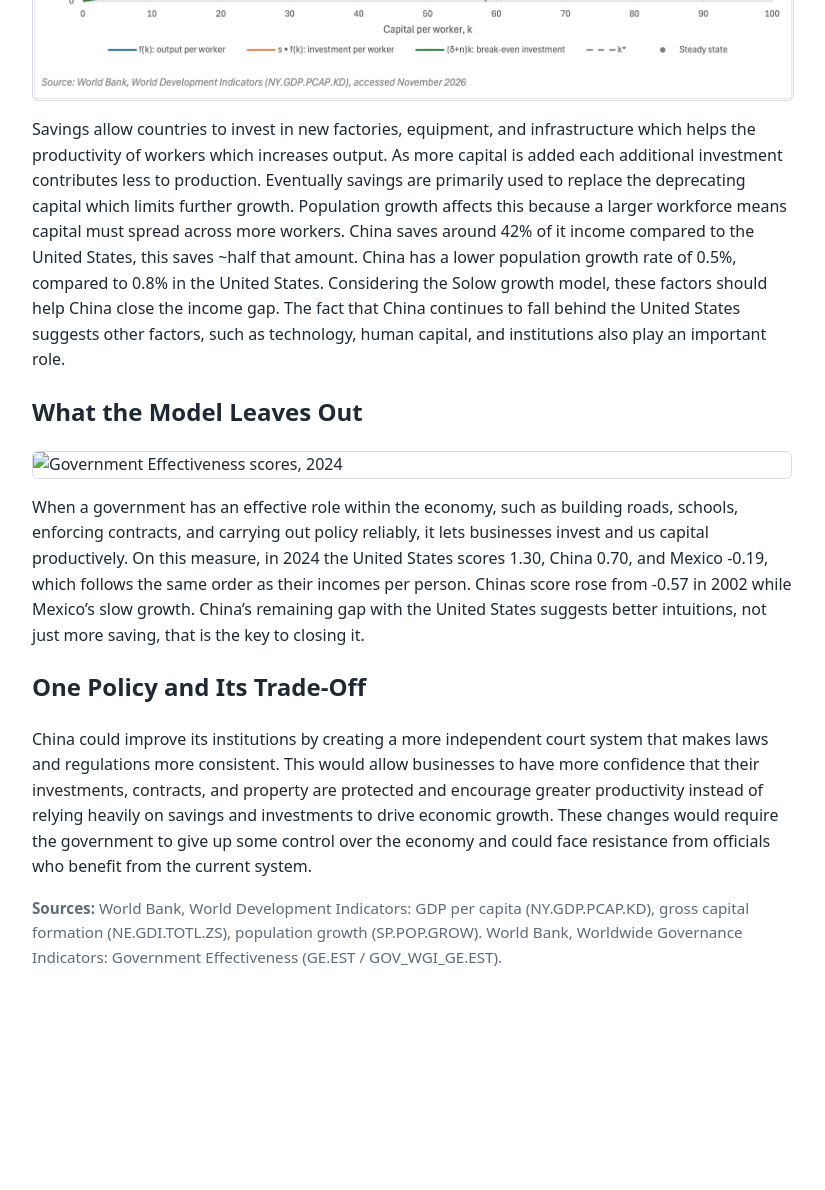
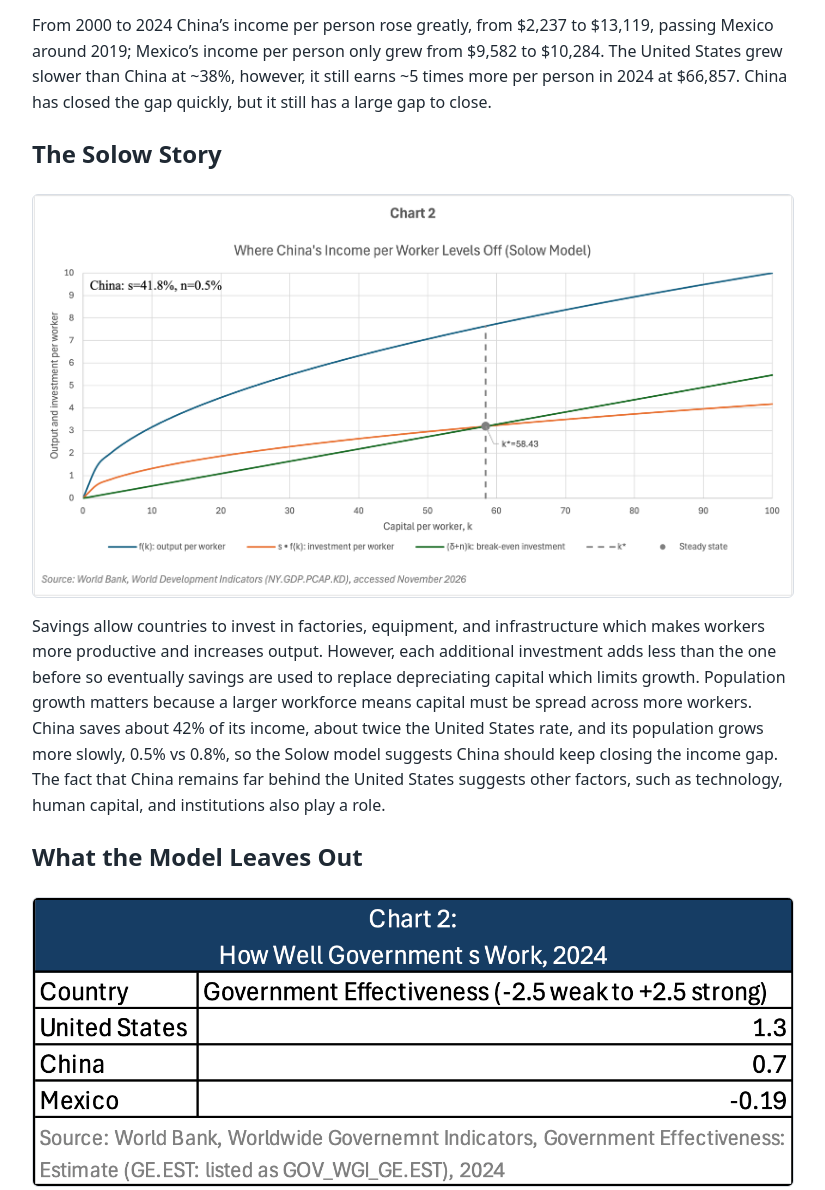
Before and after one commit to RaynaChia/e-portfolio-2027, a plain HTML site: page econ305.html in a window 1280 px wide. Shown: the part 889-2079 px from the top of the page, without its empty margins (228-1053 px from the left). Before the commit the page ends 1905 px from the top, so only its background shows below. Drawn offline with Linux system fonts and the light colour scheme.

Commit message:
Revise content and images in econ305.html
Updated images and improved text clarity regarding income growth comparisons between China, the U.S., and Mexico. Enhanced explanations of economic concepts related to savings, productivity, and government effectiveness.

```diff
--- a/econ305.html
+++ b/econ305.html
@@ -19,20 +19,17 @@
   <p class="muted">Rayna Chiavario</p>
 
   <h2>What Happened</h2>
-  <img src="chart1.png" alt="Income per person, 2000–2024: United States, Mexico, and China">
-  <p>From 2000 to 2024 China’s income per person grew exponentially, from $2,237 to $13,119, passing Mexico around 2019. Mexico’s income per person only grew from $9,582 to $10,284. The United States grew slowest, ~38%, however, it still earns ~5 times more per person than China in 2024 at $66,857. China has closed the gap quickly, but it still has a large gap to close.</p>
+  <img src="GDPPC.png" alt="Income per person, 2000–2024: United States, Mexico, and China">
+  <p>From 2000 to 2024 China’s income per person rose greatly, from $2,237 to $13,119, passing Mexico around 2019; Mexico’s income per person only grew from $9,582 to $10,284. The United States grew slower than China at ~38%, however, it still earns ~5 times more per person in 2024 at $66,857. China has closed the gap quickly, but it still has a large gap to close.</p>
 
   <h2>The Solow Story</h2>
-  <img src="solow.png" alt="Solow diagram for China">
-  <p>Savings allow countries to invest in new factories, equipment, and infrastructure which helps the productivity of workers which increases output. As more capital is added each additional investment contributes less to production. Eventually savings are primarily used to replace the deprecating capital which limits further growth. Population growth affects this because a larger workforce means capital must spread across more workers. China saves around 42% of it income compared to the United States, this saves ~half that amount. China has a lower population growth rate of 0.5%, compared to 0.8% in the United States. Considering the Solow growth model, these factors should help China close the income gap. The fact that China continues to fall behind the United States suggests other factors, such as technology, human capital, and institutions also play an important role.</p>
-
+  <img src="Solow.png" alt="Solow diagram for China">
+  <p>Savings allow countries to invest in factories, equipment, and infrastructure which makes workers more productive and increases output. However, each additional investment adds less than the one before so eventually savings are used to replace depreciating capital which limits growth. Population growth matters because a larger workforce means capital must be spread across more workers. China saves about 42% of its income, about twice the United States rate, and its population grows more slowly, 0.5% vs 0.8%, so the Solow model suggests China should keep closing the income gap. The fact that China remains far behind the United States suggests other factors, such as technology, human capital, and institutions also play a role.</p>
   <h2>What the Model Leaves Out</h2>
-  <img src="instituions.png" alt="Government Effectiveness scores, 2024">
-  <p>When a government has an effective role within the economy, such as building roads, schools, enforcing contracts, and carrying out policy reliably, it lets businesses invest and us capital productively. On this measure, in 2024 the United States scores 1.30, China 0.70, and Mexico -0.19, which follows the same order as their incomes per person. Chinas score rose from -0.57 in 2002 while Mexico’s slow growth. China’s remaining gap with the United States suggests better intuitions, not just more saving, that is the key to closing it.</p>
-
+  <img src="Table.png" alt="Government Effectiveness scores, 2024">
+  <p>When a government has an effective role within the economy, such as building roads, schools, enforcing contracts, and carrying out policy reliably, it lets businesses invest and use capital productively. On this measure, in 2024 the United States scores 1.30, China 0.70, and Mexico -0.19, which follows the same order as their incomes per person. China’s score rose from -0.57 in 2002 while Mexico’s fell. China’s remaining gap with the United States suggests better institutions, not just more saving.</p>
   <h2>One Policy and Its Trade-Off</h2>
-  <p>China could improve its institutions by creating a more independent court system that makes laws and regulations more consistent. This would allow businesses to have more confidence that their investments, contracts, and property are protected and encourage greater productivity instead of relying heavily on savings and investments to drive economic growth. These changes would require the government to give up some control over the economy and could face resistance from officials who benefit from the current system. </p>
-
+  <p>China could improve its institutions by creating government agencies more professional and the policies more predictable, such as hiring and promoting officials based on performance and applying regulations consistently. This could raise it GE score which could give businesses confidence in their investments and contracts being protected, creating less reliance on saving for economic growth. The cost is that officials would lose some control over the economy and reforms take years to pay off along with resistance from those who benefit from the current system.</p>
   <p class="muted"><strong>Sources:</strong> World Bank, World Development Indicators: GDP per capita (NY.GDP.PCAP.KD), gross capital formation (NE.GDI.TOTL.ZS), population growth (SP.POP.GROW). World Bank, Worldwide Governance Indicators: Government Effectiveness (GE.EST / GOV_WGI_GE.EST).</p>
 </body>
 </html>
```
